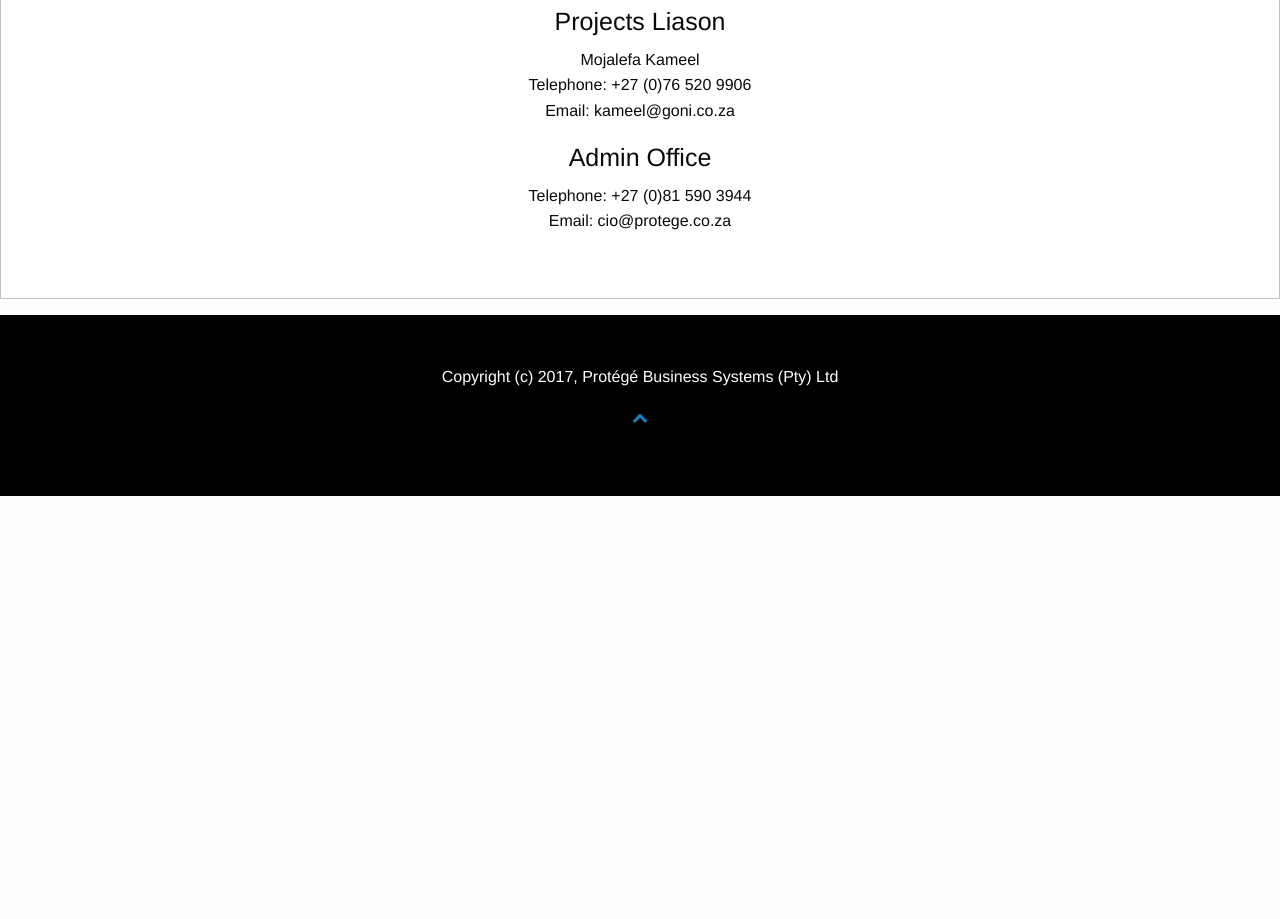
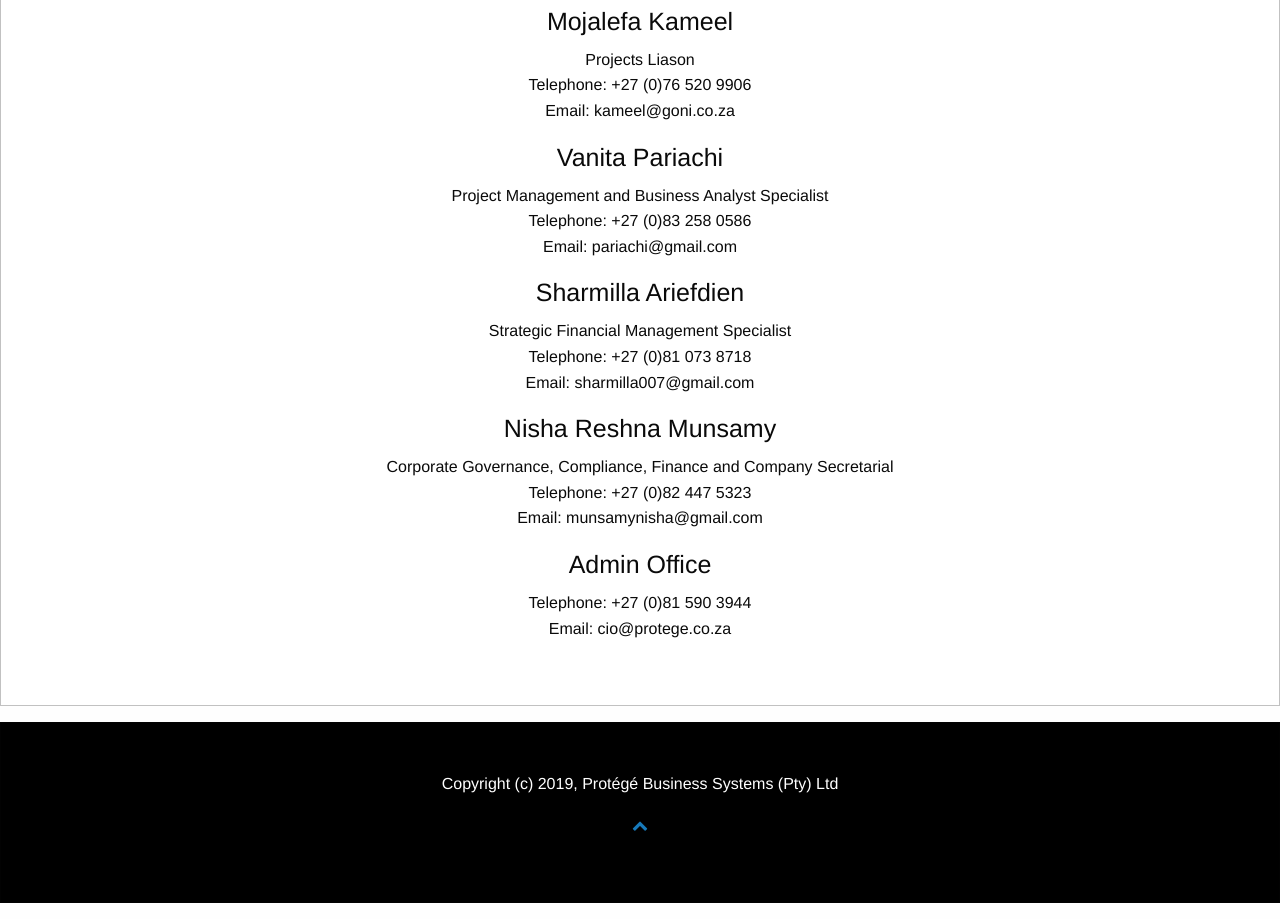
Before and after one commit to trevor-malone/protegeweb, a plain HTML site: page index.html in a window 1280 px wide. Shown: the part 2456-3375 px from the top of the page. Before the commit the page ends 2968 px from the top, so only its background shows below. Drawn offline with Linux system fonts and the light colour scheme.

Commit message:
Contact details and copyright year

```diff
--- a/index.html
+++ b/index.html
@@ -139,29 +139,47 @@
 						<p>54 Bermuda Way<br>Hibberdene<br>4220
 						</p>
 						<h3>Contact Details</h3>
+
 						<h4>Lionel Moonsamy</h4>
 						<p>
 							Telephone: +27 (0)71 365 8562<br>
 							Email: nellomcsa@gmail.com
 						</p>
-						<h4>Projects Liason</h4>
+
+						<h4>Mojalefa Kameel</h4>
 						<p>
-							Mojalefa Kameel<br>
+							Projects Liason<br>
 							Telephone: +27 (0)76 520 9906<br>
 							Email: kameel@goni.co.za
 						</p>
+
+						<h4>Vanita Pariachi</h4>
+						<p>
+							Project Management and Business Analyst Specialist<br>
+							Telephone: +27 (0)83 258 0586<br>
+							Email: pariachi@gmail.com
+						</p>
+
+						<h4>Sharmilla Ariefdien</h4>
+						<p>
+							Strategic Financial Management Specialist<br>
+							Telephone: +27 (0)81 073 8718<br>
+							Email: sharmilla007@gmail.com
+						</p>
+
+						<h4>Nisha Reshna Munsamy</h4>
+						<p>
+							Corporate Governance, Compliance, Finance and Company Secretarial<br>
+							Telephone: +27 (0)82 447 5323<br>
+							Email: munsamynisha@gmail.com
+						</p>
+
 						<h4>Admin Office</h4>
 						<p>
 							Telephone: +27 (0)81 590 3944<br>
 							Email: cio@protege.co.za
-							<!--
-							<br>Mobile (Dean):+27 78 382 8405
-							-->
 						</p>
-
-
 				</div>
-
 			</div>
 		</div>
 	</div>
@@ -169,8 +187,7 @@
      -->
 	<div class="callout large" style="background-color: black; color: #fff">
 		<div class="row text-center">
-
-			<p>Copyright (c) 2017, Protégé Business Systems (Pty) Ltd</p>
+			<p>Copyright (c) 2019, Protégé Business Systems (Pty) Ltd</p>
 			<p>
 				<a href="#"><i class="fa fa-chevron-up"></i></a>
 			</p>
```
